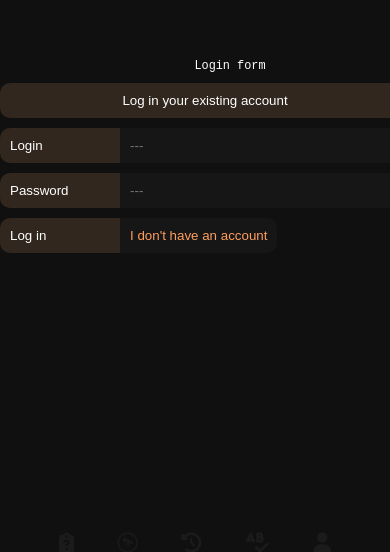
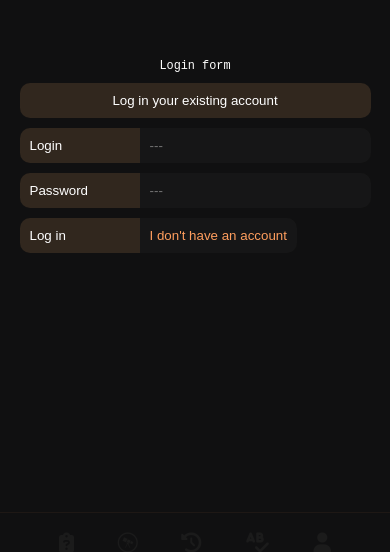
Before and after one commit to Rynn-Lee/Questioner, a React (Vite) app: page /login in a window 390 px wide. Shown: the part 266-818 px from the top of the page. Built offline with nearby package versions, Linux system fonts and the light colour scheme; no server answers.

Commit message:
Update _media.sass

```diff
--- a/src/_media.sass
+++ b/src/_media.sass
@@ -1,4 +1,4 @@
-@media screen and (max-width: 900px)
+@media screen and (max-width: 800px)
   .sidebar
     flex-direction: row
     top: auto
@@ -10,6 +10,7 @@
     height: max-content
     justify-content: center
     align-content: center
+    border-top: 1px $theme solid
     & span
       display: none
   .buttons
@@ -31,36 +32,93 @@
     left: 0px
     right: 0px
   .content
-    top: 70px
+    top: 60px
+    margin-bottom: 125px
   .page-title
-    padding: 20px 0px 20px 0px
+    padding: 15px
     left: 0px
     right: 0px
+    border-bottom: 1px $theme solid
+  .extended
+    padding: 15px 0px 0px 0px
+    border-bottom: none
   .questions-card
     max-width: none
     position: relative
     display: flex
     left: 0px
     right: 0px
+  .create-content
+    top: 100px
+  .createTest
+    display: flex
+    .btn
+      position: relative
+      left: 0px
+      width: 100%
+      right: 0px
   .creation-card
     display: flex
+    flex-direction: column
     max-width: none
     left: 0px
     right: 0px
-    height: 100vh
+    height: max-content
     box-sizing: border-box
+    input
+      max-width: none
+      left: 0px
+      right: 0px
+      margin: 0px
     .cards
-      input
-        // margin: px 0px 0px 0px
+      margin-top: 3px
+      display: flex
+      gap: 0px
+      flex-direction: column
+      .steps
+        position: relative
+        width: 100%
+      input, button
+        margin: 3px 0px 3px 0px
         max-width: none
-        width: 100%
         left: 0px
         right: 0px
   .searchBar
     display: flex
     justify-content: space-between
-    padding: 5px
-    left: -200px
+    padding: 0px
+    width: 100vw
+    left: -90vw
     &:hover
-      left: 0px
-      right: 0px
+      left: 0vw
+
+  .login-div
+    display: flex
+    justify-content: space-evenly
+    text-align: center
+    align-items: center
+    color: #fff
+    box-sizing: border-box
+    .login-form
+      width: 90vw
+    & input, button
+      color: #fff
+      display: flex
+      width: 100vw
+      background: #29292950
+      padding: 10px
+      border: none
+      border-radius: 0px 10px 10px 0px
+      margin: 10px 0px 0px 0px
+    & .actionfield
+      background: $desaturatedOrange
+      border-radius: 10px 0px 0px 10px
+      transition: 200ms
+      &:hover
+        background: #49494950
+  .top-field
+    border-radius: 10px !important
+  .questions-card
+    &:hover
+      background: #242735
+      transform: none
```
